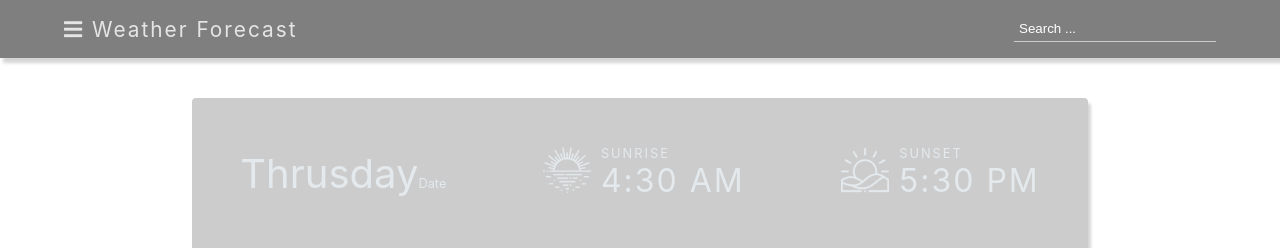
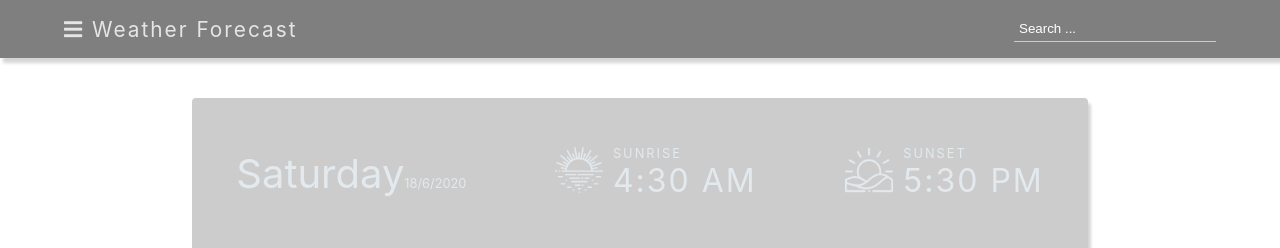
Before and after one commit to symonhasan/weather-forecast, a React (Create React App) app: page / in a window 1280 px wide. Shown: the top 248 px of the page. Built offline with nearby package versions, Linux system fonts and the light colour scheme; no server answers.

Commit message:
show date and day

```diff
--- a/src/components/CityInfo/CityInfo.js
+++ b/src/components/CityInfo/CityInfo.js
@@ -23,6 +23,19 @@ const CityInfo = (props) => {
   let whumidity = "";
   let wpressure = "";
   let wwind = "";
+  const weekDays = [
+    "Sunday",
+    "Monday",
+    "Tuesday",
+    "Wednesday",
+    "Thrusday",
+    "Friday",
+    "Saturday",
+  ];
+  const today = weekDays[new Date().getDay()];
+  const todayDate = new Date().getDate();
+  const todayMonth = new Date().getMonth();
+  const todayYear = new Date().getFullYear();
 
   if (props.userCurrLocData) {
     console.log(props.userCurrLocData);
@@ -51,8 +64,9 @@ const CityInfo = (props) => {
     <div className="city-info">
       <div className="city-time">
         <div className="ct-date">
-          <p>Thrusday
-          <span>Date</span>
+          <p>
+            {today}
+            <span>{`${todayDate}/${todayMonth}/${todayYear}`}</span>
           </p>
         </div>
         <span className="ct-type">
```
